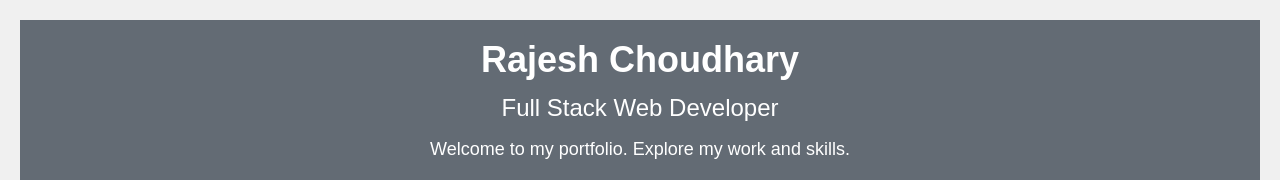
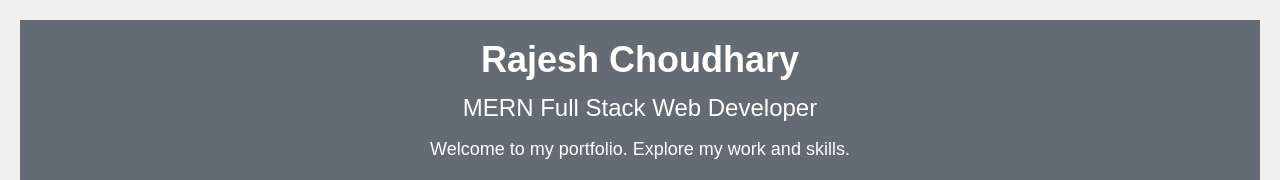
Before and after one commit to coding-At-GitHub/portfolio-web-typescript, a React (Vite) app: page / in a window 1280 px wide. Shown: the top 180 px of the page. Built offline with nearby package versions, Linux system fonts and the light colour scheme.

Commit message:
Update home.jsx

```diff
--- a/src/Components/home.jsx
+++ b/src/Components/home.jsx
@@ -196,7 +196,7 @@ function MainPage() {
                 <header className="header" >
                     <div className="header-content">
                         <h1 className="header-title">Rajesh Choudhary</h1>
-                        <p className="header-subtitle">Full Stack Web Developer</p>
+                        <p className="header-subtitle">MERN Full Stack Web Developer</p>
                         <p className="header-description">Welcome to my portfolio. Explore my work and skills.</p>
                     </div>
                 </header>
```
